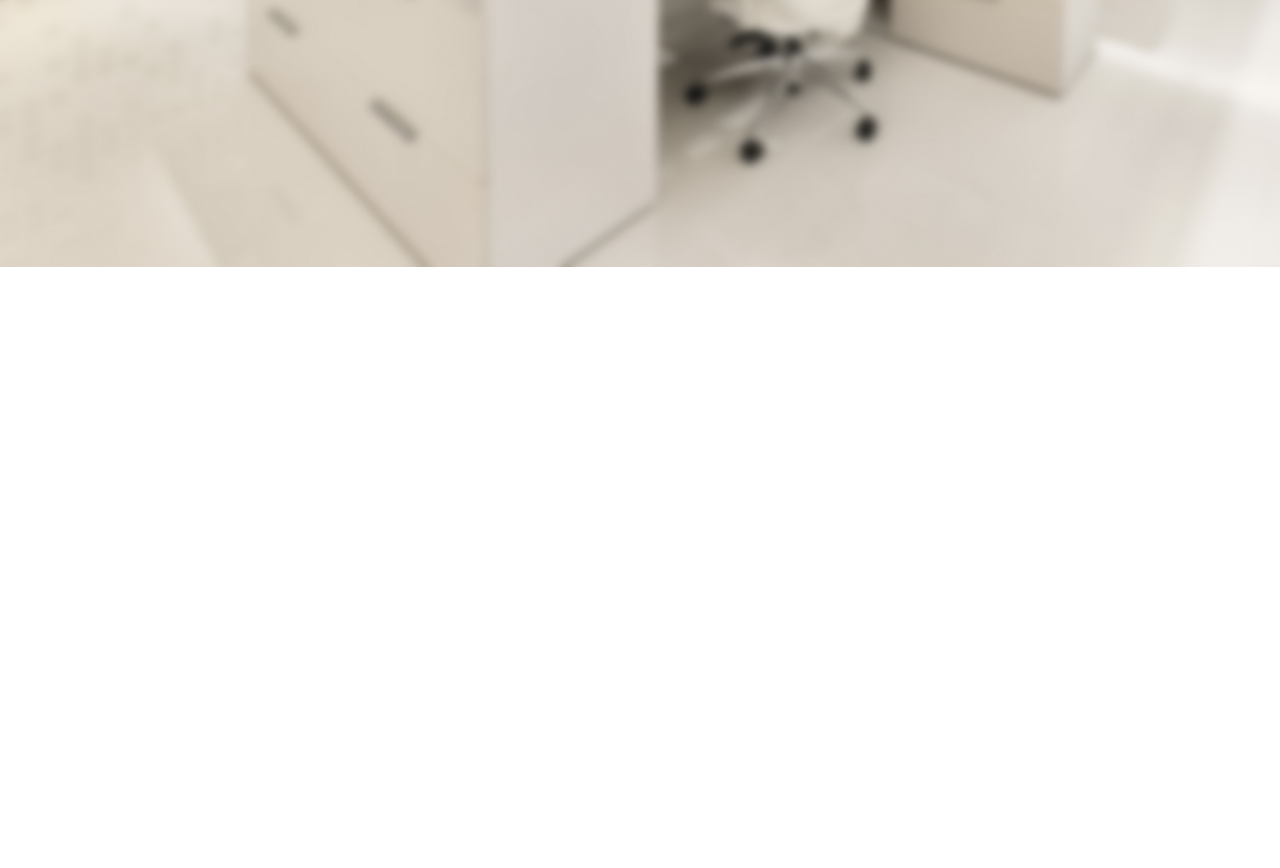
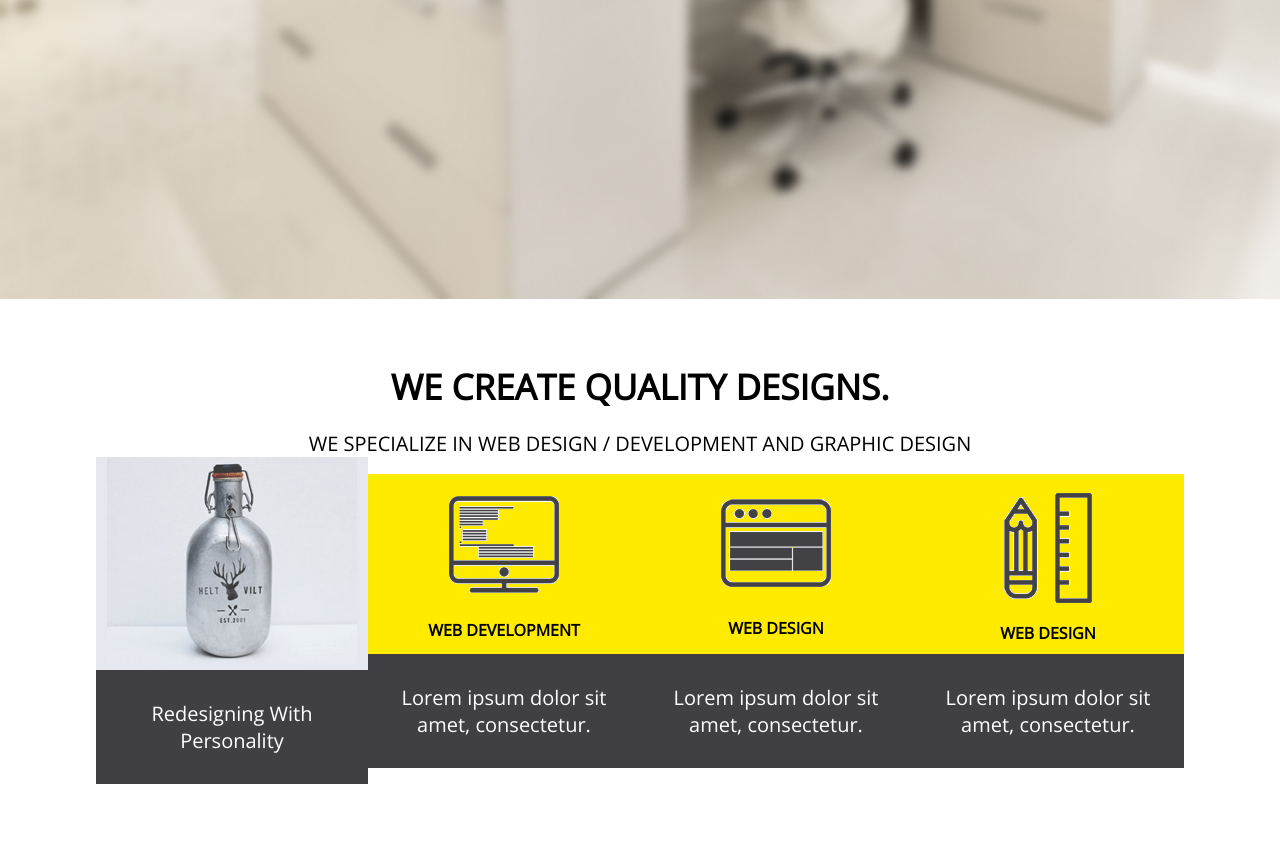
Before and after one commit to RomanRon/Web-disign, a plain HTML site: page index.html in a window 1280 px wide. Shown: the part 605-1473 px from the top of the page. Before the commit the page ends 872 px from the top, so only its background shows below. Drawn offline with nearby package versions, Linux system fonts and the light colour scheme.

Commit message:
Wdth banner and cards

```diff
--- a/css/flex_grid.css
+++ b/css/flex_grid.css
@@ -9,3 +9,28 @@
 .main-menu {
 	display: flex;
 }
+.specialize-cards {
+	display: -webkit-flex;
+	display: -moz-flex;
+	display: -ms-flex;
+	display: -o-flex;
+	display: flex;
+	justify-content: space-between;
+	-ms-align-items: center;
+	align-items: center;
+}
+.top_card {
+	display: -webkit-flex;
+	display: -moz-flex;
+	display: -ms-flex;
+	display: -o-flex;
+	display: flex;
+	-webkit-flex-direction: column;
+	-moz-flex-direction: column;
+	-ms-flex-direction: column;
+	-o-flex-direction: column;
+	flex-direction: column;
+	-ms-align-items: center;
+	align-items: center;
+	justify-content: space-around;
+}
--- a/css/media.css
+++ b/css/media.css
@@ -1,4 +1,4 @@
-@media /*screen and*/ ( max-width: 420px ) {
+@media ( max-width: 420px ) {
 	.nav-container {
 		width: 100%;
 		display: -webkit-flex;
--- a/css/style.css
+++ b/css/style.css
@@ -50,19 +50,71 @@ header {
 	width: 85%;
 	margin: 0 auto;
 }
+.banner-container div {
+	margin: 3px;
+}
+.banner-container>.mb-10 {
+	margin-top: 5px;
+	margin-bottom: 15px;
+}
 .banner-top h2 {
 	background-color: #ffeb00;
 	color: #000;
 	display: inline;
 	font-size: 70px;
 	padding: 0 13px;
-	margin: 10px;
 }
 .banner-top p {
   font-size: 24px;
   color: rgb(255, 255, 255);
   background-color: #3f3f44;
   padding: 0 4px;
-  margin: 10px;
   display: inline;
 }
+.specialize-container {
+	width: 85%;
+	margin: 0 auto;
+	padding: 5%;
+	text-align: center;
+}
+.specialize-container h3 {
+	font-size: 35px;
+}
+.specialize-container p {
+	margin-top: 20px;
+	font-size: 20px;
+}
+.specialize-container>h3,
+.specialize-container>p {
+	text-transform: uppercase;
+}
+.card{
+	width: 290px;
+}
+.first_p {
+	font-size: 20px;
+	color: #FFF;
+	background-color: #3f3f44;
+	padding: 30px;
+	margin: 0;
+	position: relative;
+	bottom: 20px;
+}
+.first-p {
+	font-size: 13px;
+	color: #FFF;
+	background-color: #3f3f44;
+	padding: 30px;
+	margin: 0;
+	position: relative;
+	bottom: 20px;
+}
+.top_card {
+	background-color: #ffeb00;
+	padding: auto;
+	padding-top: 10px;
+	height: 170px;
+}
+.top_cart {
+	background: #e5e8ef;
+}
--- a/index.html
+++ b/index.html
@@ -31,7 +31,7 @@
 					<div>
 						<h2>We believe</h2>
 					</div>
-					<div>
+					<div class="mb-10">
 						<h2>in quality design</h2>
 					</div>
 					<div>
@@ -45,6 +45,50 @@
 					</div>
 				</div>
 			</section>
+			<section class="specialize">
+				<div class="specialize-container">
+					<h3>We create quality designs.</h3>
+					<p>We specialize in Web Design / Development and Graphic Design</p>
+					<div class="specialize-cards">
+						<div class="card">
+							<div class="top_cart">
+								<img src="img/1.png" alt="IMAGE">
+							</div>
+							<div class="bottom_card">
+								<p class="first_p">Redesigning With Personality</p>
+							</div>
+						</div>
+						<div class="card">
+							<div class="top_card">
+								<img src="img/2.png" alt="IMAGE">
+								<h4>WEB DEVELOPMENT</h4>
+							</div>
+							<div class="bottom_card">
+								<p class="first-p">Lorem ipsum dolor sit amet, consectetur.</p>
+							</div>
+						</div>
+						<div class="card">
+							<div class="top_card">
+								<img src="img/3.png" alt="IMAGE">
+								<h4>WEB DESIGN</h4>
+							</div>
+							<div class="bottom_card">
+								<p class="first-p">Lorem ipsum dolor sit amet, consectetur.</p>
+							</div>
+						</div>
+						<div class="card">
+							<div class="top_card">
+								<img src="img/4.png" alt="IMAGE">
+								<h4>WEB DESIGN</h4>
+							</div>
+							<div class="bottom_card">
+								<p class="first-p">Lorem ipsum dolor sit amet, consectetur.</p>
+							</div>
+						</div>
+
+					</div>
+				</div>
+			</section>
 		</main>
 
 		<script src="http://code.jquery.com/jquery-1.11.1.min.js"></script>
```
Also changed, not shown: img/1.png (added), img/2.png (added), img/3.png (added), img/4.png (added).
